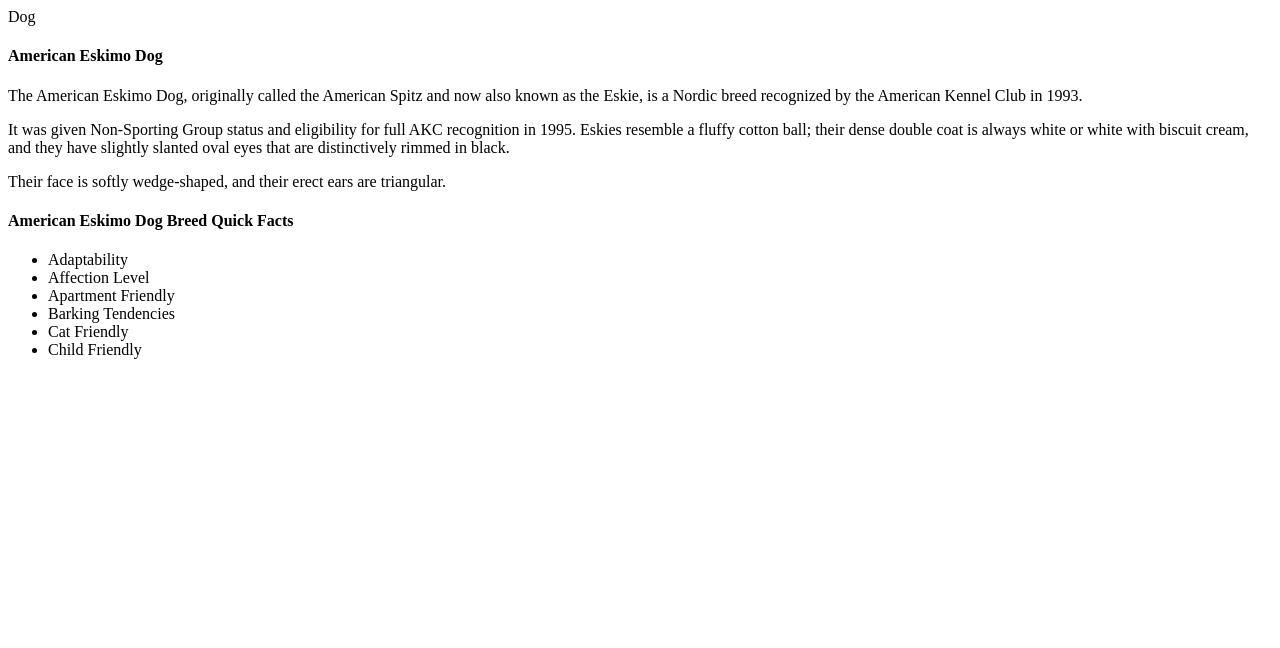
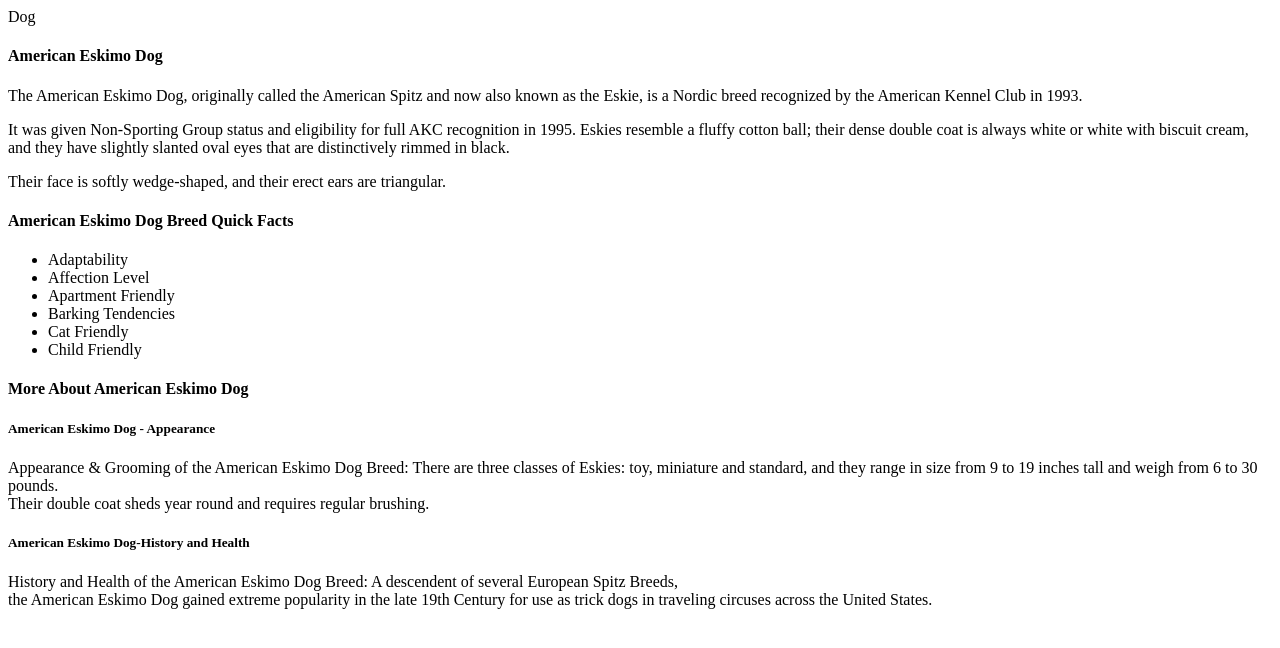
Before and after one commit to LcNdinda/pet, a plain HTML site: page myPet.html in a window 1280 px wide. Drawn offline with Linux system fonts and the light colour scheme.

Commit message:
Added more about on the body

```diff
--- a/myPet.html
+++ b/myPet.html
@@ -17,5 +17,10 @@
       <li>Cat Friendly</li>
       <li>Child Friendly</li>
     </ul>
+    <h4>More About American Eskimo Dog</h4>
+    <h5>American Eskimo Dog - Appearance</h5>
+    <p>Appearance & Grooming of the American Eskimo Dog Breed: There are three classes of Eskies: toy, miniature and standard, and they range in size from 9 to 19 inches tall and weigh from 6 to 30 pounds.<br> Their double coat sheds year round and requires regular brushing.</p>
+    <h5>American Eskimo Dog-History and Health</h5>
+    <p>History and Health of the American Eskimo Dog Breed: A descendent of several European Spitz Breeds,<br> the American Eskimo Dog gained extreme popularity in the late 19th Century for use as trick dogs in traveling circuses across the United States.</p>
   </body>
 </html>
```
